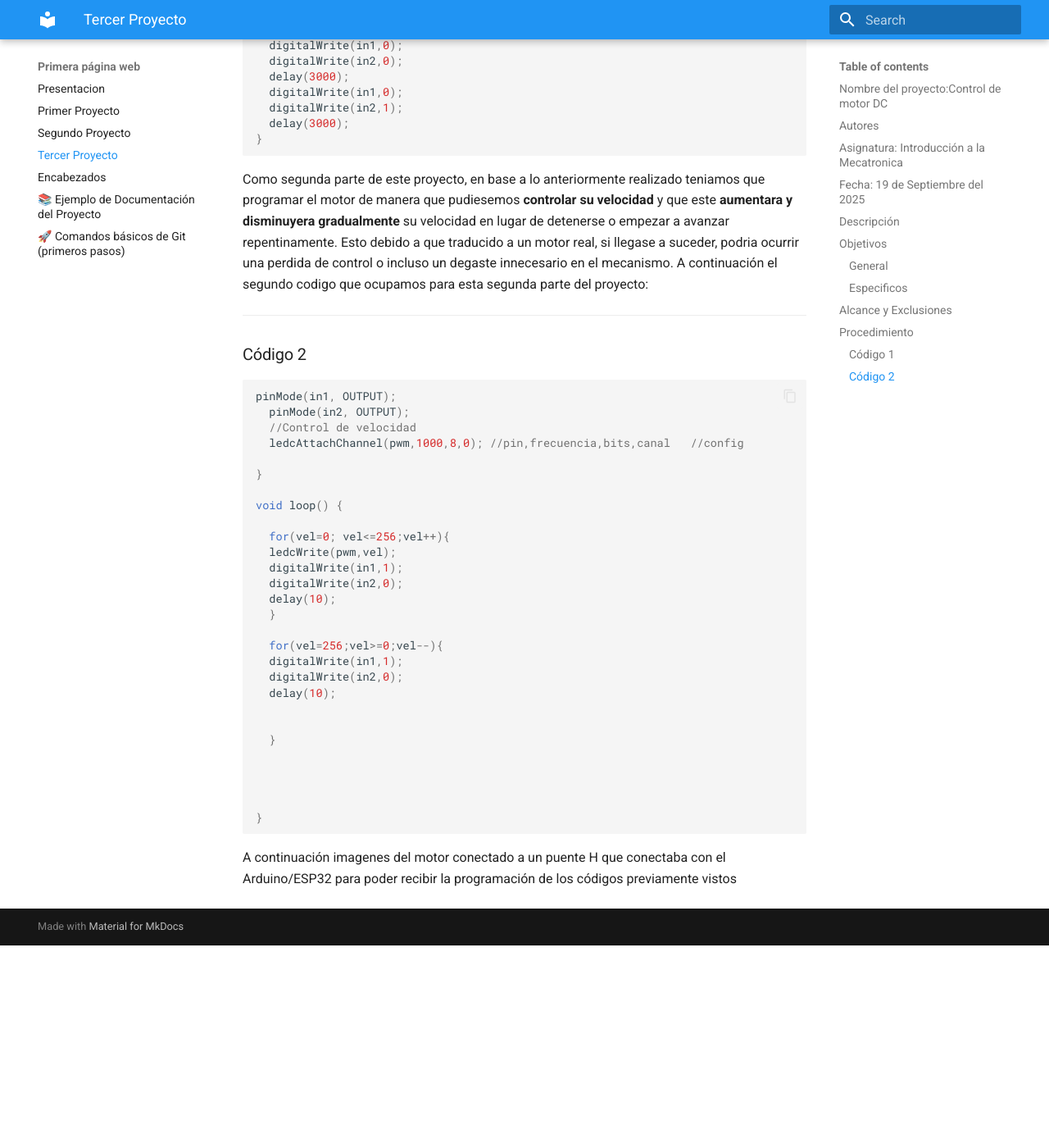
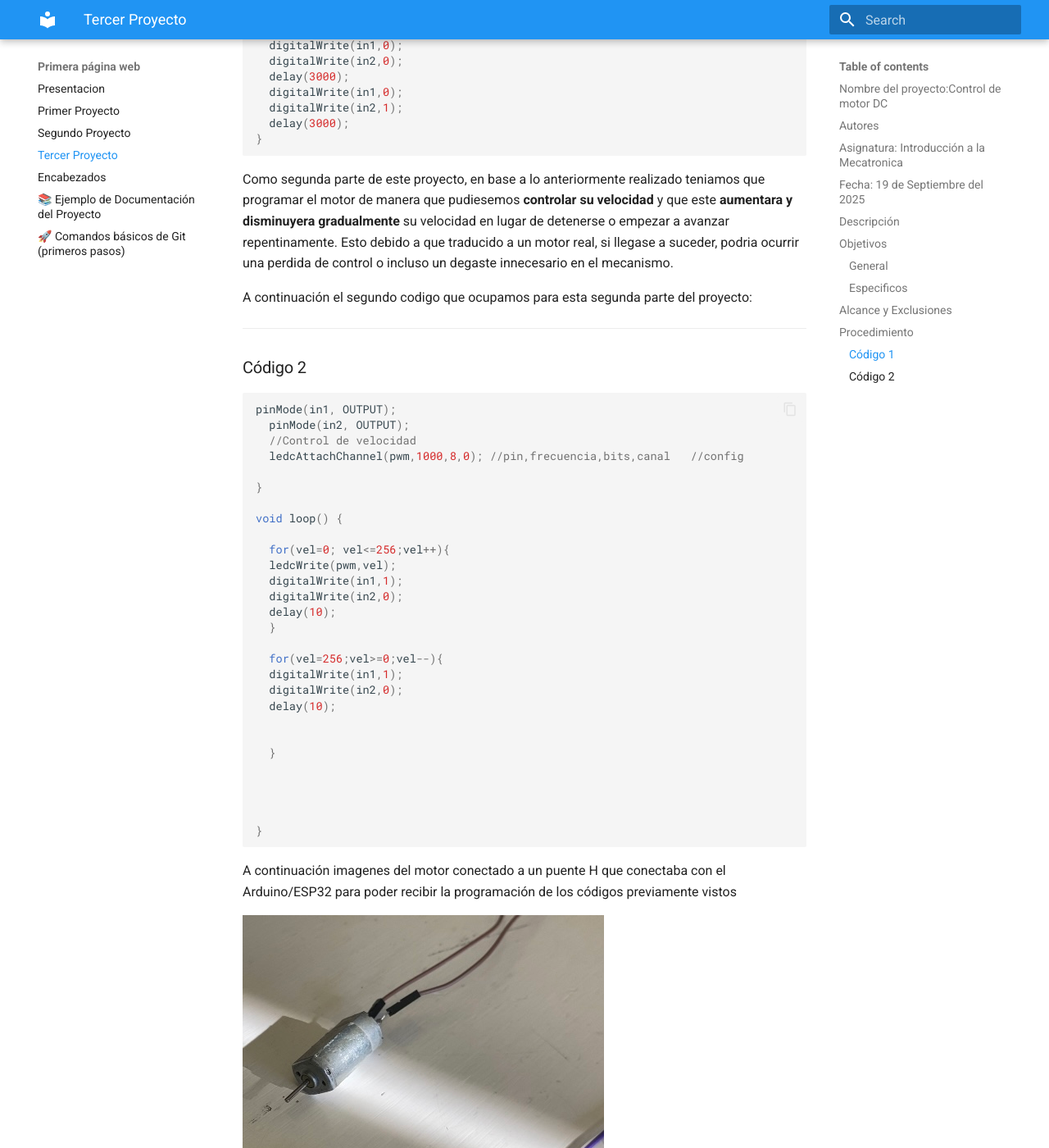
Before and after one commit to Rodrigo-ZC/ZC-ARCHS, an MkDocs documentation site: the page built from docs/TercerProyecto.md, in a window 1280 px wide and 1400 px high, scrolled down 1844 px. Shown: the whole window at 82% size. Built offline with MkDocs 1.6.1 and Material for MkDocs 9.7.7, drawn with Linux system fonts in a browser that asks for light colours; before the commit the page ends 2997 px from its top, so only the background shows below that; part of the change alters nothing that is shown; some of the changed text lies outside the part shown.

Commit message:
Update TercerProyecto.md
imagenes

````diff
--- a/docs/TercerProyecto.md
+++ b/docs/TercerProyecto.md
@@ -69,6 +69,7 @@ void loop() {
 
 
 Como segunda parte de este proyecto, en base a lo anteriormente realizado teniamos que programar el motor de manera que pudiesemos **controlar su velocidad** y que este **aumentara y disminuyera gradualmente** su velocidad en lugar de detenerse o empezar a avanzar repentinamente. Esto debido a que traducido a un motor real, si llegase a suceder, podria ocurrir una perdida de control o incluso un degaste innecesario en el mecanismo.
+
 A continuación el segundo codigo que ocupamos para esta segunda parte del proyecto:
 
 ---
@@ -106,3 +107,9 @@ void loop() {
 ```
 
 A continuación imagenes del motor conectado a un puente H que conectaba con el Arduino/ESP32 para poder recibir la programación de los códigos previamente vistos
+
+![Diagrama del sistema](recursos/imgs/Motorsolo.jpg)
+
+Foto del motor utilizado en cuestión para este proyecto
+
+![Diagrama del sistema](recursos/imgs/MotorpuenteH.jpg)
````
